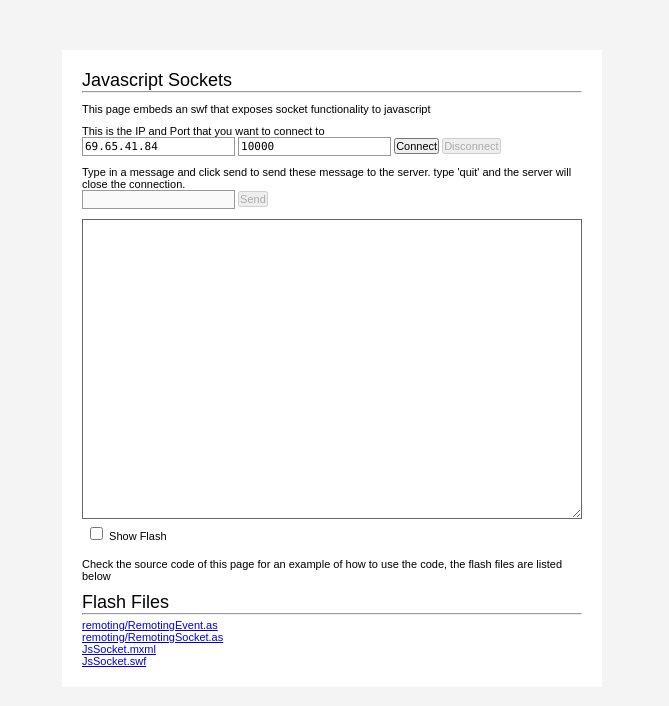
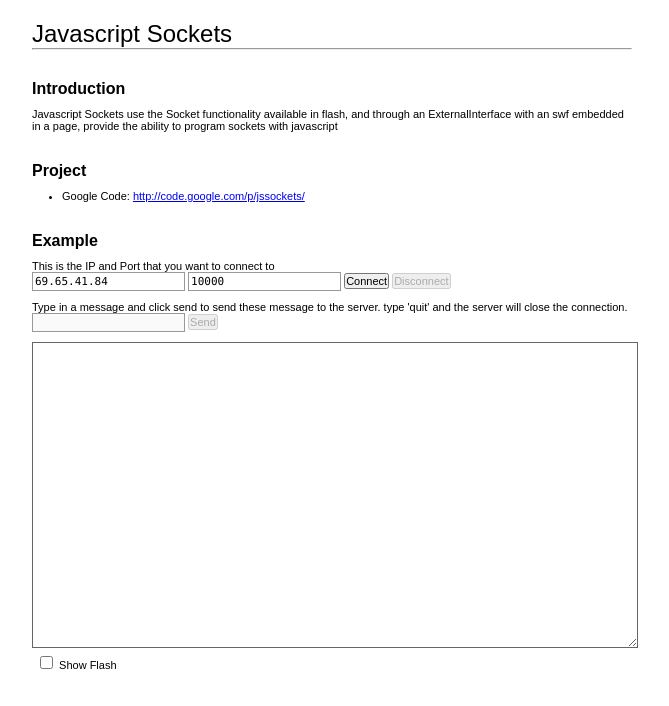
Before and after one commit to Ntropy/jssockets, a plain HTML site: page index.html in a window 1280 px wide. Shown: the whole page, without its empty margins (308-977 px from the left). Drawn offline with Linux system fonts and the light colour scheme.

Commit message:
Updated index page

```diff
--- a/index.html
+++ b/index.html
@@ -1,5 +1,10 @@
-<html>
-    <head>
+<!DOCTYPE html PUBLIC "-//W3C//DTD XHTML 1.0 Transitional//EN"
+    "http://www.w3.org/TR/xhtml1/DTD/xhtml1-transitional.dtd">
+
+<html xmlns="http://www.w3.org/1999/xhtml" xml:lang="en" lang="en">
+<head>
+
+        <meta http-equiv="Content-Type" content="text/html; charset=utf-8"/>
 
         <title>JsSocket Test</title>
 
@@ -34,8 +39,11 @@
 
                 $("#connect").click(function()
                 {
-                    _jssocket.connect($("#ip").val(),$("#port").val());
-                    $("#messages").append("Connecting\n");
+                    if(_jssocket != null)
+                    {
+                        _jssocket.connect($("#ip").val(),$("#port").val());
+                        $("#messages").append("Connecting\n");
+                    }
                 });
 
                 $("#disconnect").click(function()
@@ -102,16 +110,14 @@
                 font:           11px sans-serif;            }
 
             ul {
-                list-style-type:none;                       }
+                margin-left:    30px;                       }
 
             h1 {
-                font:           18px sans-serif;            }
+                font:           24px sans-serif;            }
 
             h2 {
-                font:           16px bold sans-serif;       }
-
-            body {
-                background:     #f4f4f4;                    }
+                margin-top:     30px;
+                font:           bold 16px sans-serif;       }
 
             input, textarea {
                 font:           11px Consolas, Monaco, Courier, monospace;
@@ -127,8 +133,8 @@
             #container {
                 padding:        20px;
                 background:     #FFF;
-                width:          500px;
-                margin:         50px auto;                  }
+                width:          600px;
+                margin:         0px auto;                  }
 
             #messages {
                 height:         300px;
@@ -159,9 +165,20 @@
 
             <h1>Javascript Sockets</h1>
             <hr />
-            <p>This page embeds an swf that exposes socket functionality
-               to javascript
 
+            <h2>Introduction</h2>
+            <p>Javascript Sockets use the Socket functionality available in
+            flash, and through an ExternalInterface with an swf embedded in a
+            page, provide the ability to program sockets with javascript</p>
+
+            <h2>Project</h2>
+            <ul>
+                <li><p>Google Code: <a href="http://code.google.com/p/jssockets/">
+                    http://code.google.com/p/jssockets/</a></p></li>
+            </ul>
+
+
+            <h2>Example</h2>
             <p>This is the IP and Port that you want to connect to<br />
                 <input type="text" id="ip" value="69.65.41.84" />
                 <input type="text" id="port" value="10000" />
@@ -186,16 +203,6 @@
                 <div id="flash"></div>
             </div>
 
-            <p>Check the source code of this page for an example
-            of how to use the code, the flash files are listed below</p>
-
-            <h1>Flash Files</h1>
-            <hr />
-            <ul>
-                <li><a href="remoting/RemotingEvent.as">remoting/RemotingEvent.as</a></li>
-                <li><a href="remoting/RemotingSocket.as">remoting/RemotingSocket.as</a></li>
-                <li><a href="JsSocket.mxml">JsSocket.mxml</a></li>
-                <li><a href="JsSocket.swf">JsSocket.swf</a></li>
         </div>
 
     </body>
```
